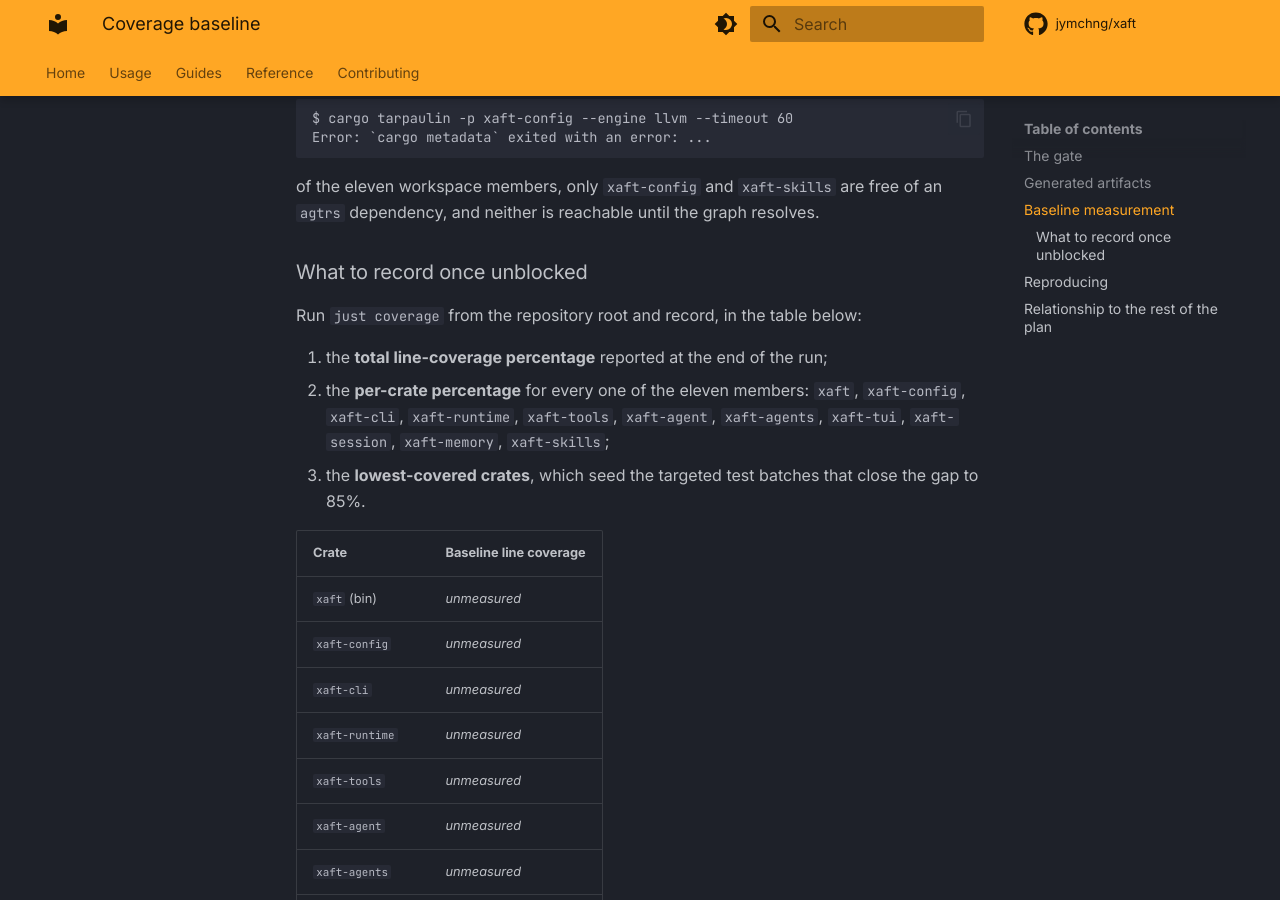
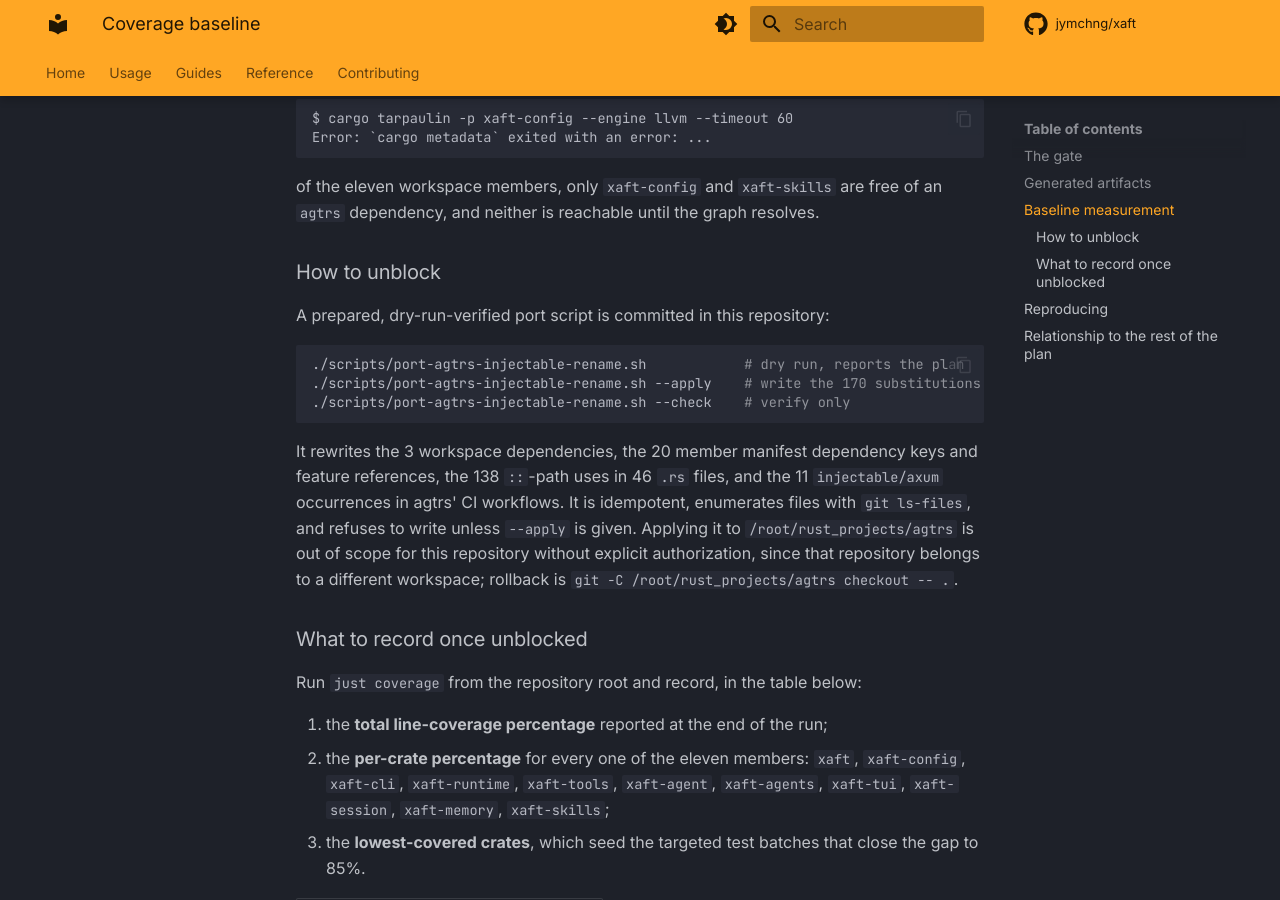
Before and after one commit to jymchng/xaft, an MkDocs documentation site: the page built from docs/coverage-baseline.md, in a window 1280 px wide and 900 px high, scrolled down 2082 px. Built offline with MkDocs 1.6.1 and Material for MkDocs 9.7.7, drawn with Linux system fonts in a browser that asks for light colours; comment, search, counter and statistics services are not loaded.

Commit message:
fix(build): add a prepared port script for the agtrs injectable rename
agtrs is the reason nothing in this workspace compiles. Its root
Cargo.toml still declares `injectable`, `injectable-runtime` and
`injectable-graph` as path deps into ../injectable/, where those
directories were renamed to injectable-rs, injectable-rs-runtime and
injectable-rs-graph. Cargo cannot resolve the graph, so `cargo check`,
`cargo test` and `cargo tarpaulin` all die inside `cargo metadata` in
agtrs and in xaft alike. `[patch]`/`[replace]` cannot repair another
workspace's path deps, and the paths do not exist at all.

The rename is mechanically safe: every symbol agtrs imports
(ResolveContext, EmptySingletonStore, SingletonStore, FactoryCtx, Inject,
Provider, DynProvider, ProviderRegistry and the `injectable::prelude`
globs) is still exported by the renamed crates, and all three keep the
`axum` feature that agtrs' `axum` feature forwards to.

scripts/port-agtrs-injectable-rename.sh applies that rename as 170
literal substitutions across 62 files: 3 workspace deps, 20 member
dependency keys and feature references, 138 `::`-path uses in 46 .rs
files, and 11 `injectable/axum` occurrences in agtrs' CI workflows. It
is dry-run by default, enumerates files via `git ls-files`, is
idempotent, and self-verifies after applying. `--with-docs` optionally
rewrites prose; Cargo.lock is left for cargo to regenerate.

The script is NOT applied: /root/rust_projects/agtrs is a separate
workspace and editing it has not been authorized. agtrs remains clean
at 8a26310.

Co-Authored-By: Claude Opus 4.8 (1M context) <noreply@anthropic.com>

````diff
--- a/docs/coverage-baseline.md
+++ b/docs/coverage-baseline.md
@@ -91,6 +91,24 @@ of the eleven workspace members, only `xaft-config` and `xaft-skills` are
 free of an `agtrs` dependency, and neither is reachable until the graph
 resolves.
 
+### How to unblock
+
+A prepared, dry-run-verified port script is committed in this repository:
+
+```bash
+./scripts/port-agtrs-injectable-rename.sh            # dry run, reports the plan
+./scripts/port-agtrs-injectable-rename.sh --apply    # write the 170 substitutions
+./scripts/port-agtrs-injectable-rename.sh --check    # verify only
+```
+
+It rewrites the 3 workspace dependencies, the 20 member manifest dependency
+keys and feature references, the 138 `::`-path uses in 46 `.rs` files, and the
+11 `injectable/axum` occurrences in agtrs' CI workflows. It is idempotent,
+enumerates files with `git ls-files`, and refuses to write unless `--apply` is
+given. Applying it to `/root/rust_projects/agtrs` is out of scope for this
+repository without explicit authorization, since that repository belongs to a
+different workspace; rollback is `git -C /root/rust_projects/agtrs checkout -- .`.
+
 ### What to record once unblocked
 
 Run `just coverage` from the repository root and record, in the table below:
````
Also changed, not shown: 1 other file.
